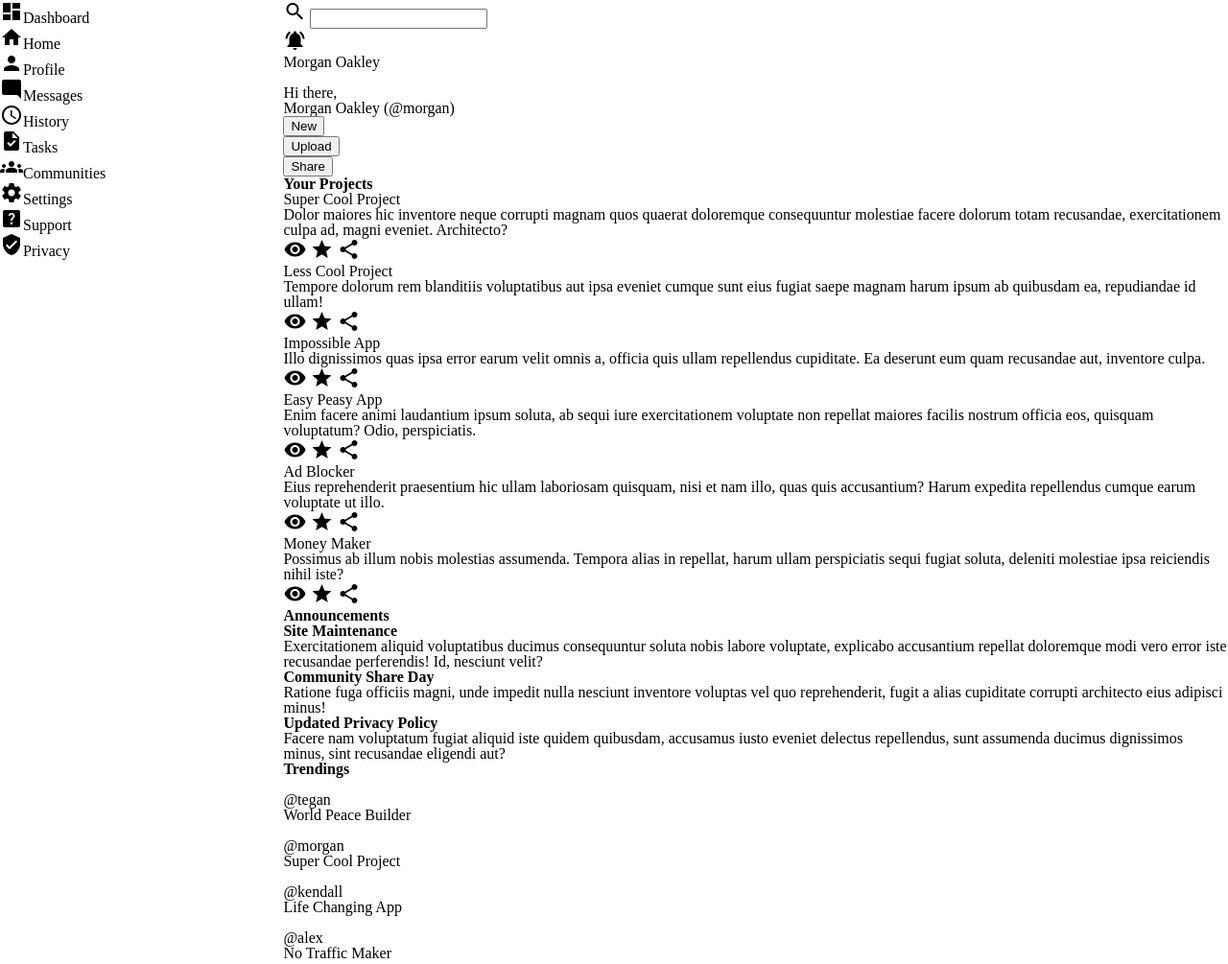
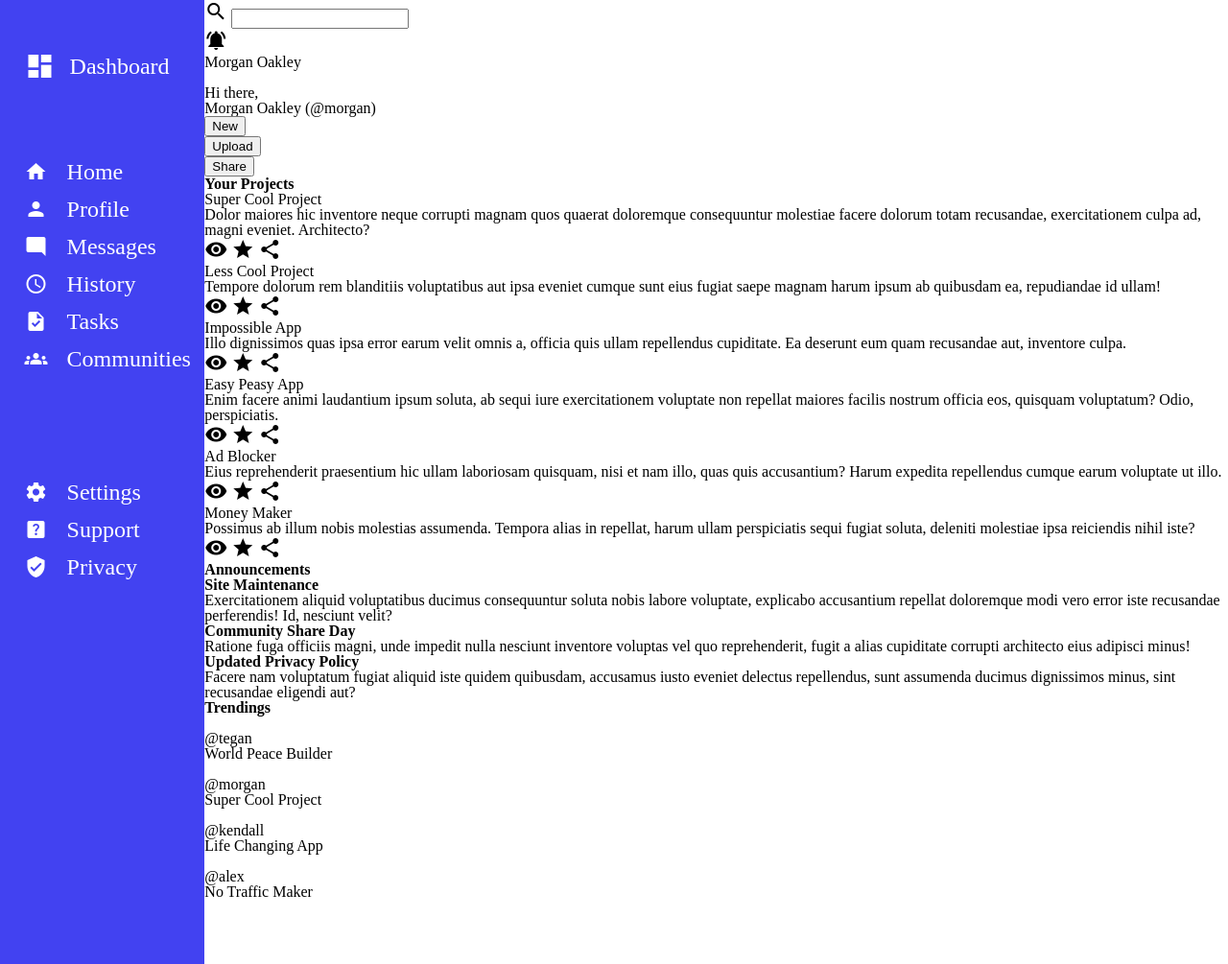
Before and after one commit to Bruno-fmaciel/admin-dashboard, a plain HTML site: page index.html in a window 1280 px wide. Shown: the top 1005 px of the page at 96% size. Drawn offline with Linux system fonts and the light colour scheme.

Commit message:
Add Css to sidebar

```diff
--- a/index.html
+++ b/index.html
@@ -3,7 +3,7 @@
 <head>
     <meta charset="UTF-8">
     <meta name="viewport" content="width=device-width, initial-scale=1.0">
-    <title>Document</title>
+    <title>Admin Dashboard</title>
     <link rel="stylesheet" href="styles.css">
     <link href="https://fonts.googleapis.com/icon?family=Material+Icons"
       rel="stylesheet">
@@ -36,22 +36,22 @@
         </div>
 
         <div class="sidebar">
-            <div class="logo"><p><i class="material-icons">dashboard</i>Dashboard</p></div>
+            <div class="logo"><i id="logo" class="material-icons" >dashboard</i>Dashboard</p></div>
             <div class="options">
                 <ul class="options">
-                    <li class="options"><i class="material-icons">home</i>Home</li>
-                    <li class="options"><i class="material-icons">person</i>Profile</li>
-                    <li class="options"><i class="material-icons">mode_comment</i>Messages</li>
-                    <li class="options"><i class="material-icons">schedule</i>History</li>
-                    <li class="options"><i class="material-icons">task</i>Tasks</li>
-                    <li class="options"><i class="material-icons">groups</i>Communities</li>
+                    <li class="options"><i class="material-icons">home</i> Home</li>
+                    <li class="options"><i class="material-icons">person</i> Profile</li>
+                    <li class="options"><i class="material-icons">mode_comment</i> Messages</li>
+                    <li class="options"><i class="material-icons">schedule</i> History</li>
+                    <li class="options"><i class="material-icons">task</i> Tasks</li>
+                    <li class="options"><i class="material-icons">groups</i> Communities</li>
                 </ul>
             </div>
             <div class="support">
                 <ul class="support">
-                    <li class="support"><i class="material-icons">settings</i>Settings</li>
-                    <li class="support"><i class="material-icons">help_center</i>Support</li>
-                    <li class="support"><i class="material-icons">verified_user</i>Privacy</li>
+                    <li class="support"><i class="material-icons">settings</i> Settings</li>
+                    <li class="support"><i class="material-icons">help_center</i> Support</li>
+                    <li class="support"><i class="material-icons">verified_user</i> Privacy</li>
                 </ul>
             </div>
 
--- a/styles.css
+++ b/styles.css
@@ -53,7 +53,7 @@ strong{
 .container {
     display: grid;
     grid-template: "sidebar header" "sidebar body";
-    grid-template-columns: 1.5fr 5fr;
+    grid-template-columns: 1fr 5fr;
     grid-template-rows: 1fr 5fr;
 
 }
@@ -67,7 +67,14 @@ strong{
 }
 
 .sidebar {
+    background-color: rgb(66, 66, 241);
+    color: white;
+    font-size: 3vh;
     grid-area: sidebar;
+    display: grid;
+    grid-template: "logo" "options" "support" ".";
+    grid-template-rows: 1fr 2fr 2fr 3fr;
+
 }
 
 .projects {
@@ -81,3 +88,50 @@ strong{
 .trending {
     grid-area: trending;
 }
+
+div.logo {
+    grid-area: logo;
+    align-self: center;
+    margin-left: 2vw;
+    display: flex;
+    align-items: center;
+    gap: 15px;
+}
+
+div.options {
+    grid-area: options;
+    align-self: center;
+}
+
+div.support {
+    grid-area: support;
+    align-self: center;
+}
+
+ul.options {
+    display: flex;
+    flex-direction: column;
+    gap: 15px;
+}
+
+ul.support {
+    display: flex;
+    flex-direction: column;
+    gap: 15px;
+}
+
+li.options,
+li.support {
+    display: flex;
+    gap: 20px;
+    align-items: center;
+    margin-left: 2vw;
+}
+
+div.logo>p {
+    font-size: 4vh;
+}
+
+i#logo {
+    font-size: 4vh;
+}
```
